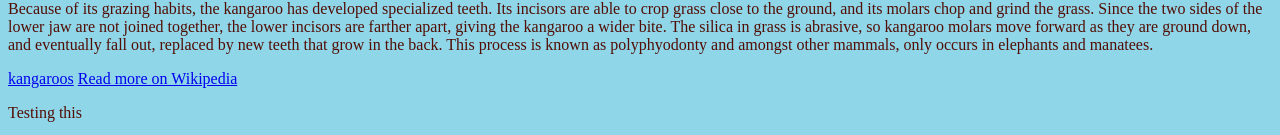
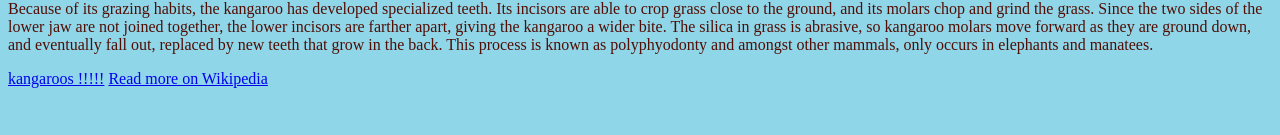
Before and after one commit to AlaaHousami/ALaaHousami.github.io, a plain HTML site: page index.html in a window 1280 px wide. Shown: the part 4507-4642 px from the top of the page. After the commit the page ends 4611 px from the top, so only its background shows below. Drawn offline with Linux system fonts and the light colour scheme.

Commit message:
Add files via upload

```diff
--- a/index.html
+++ b/index.html
@@ -179,9 +179,9 @@ Kangaroos are the only large animals to use hopping as a means of locomotion. Th
     <p>Because of its grazing habits, the kangaroo has developed specialized teeth. Its incisors are able to crop grass close to the ground, and its molars chop and grind the grass. Since the two sides of the lower jaw are not joined together, the lower incisors are farther apart, giving the kangaroo a wider bite. The silica in grass is abrasive, so kangaroo molars move forward as they are ground down, and eventually fall out, replaced by new teeth that grow in the back. This process is known as polyphyodonty and amongst other mammals, only occurs in elephants and manatees.</p>
 
     <p>
-    <a href="#kangaroos">kangaroos</a>
+    <a href="#kangaroos">kangaroos !!!!!</a>
     <a href="http://en.wikipedia.org/wiki/Kangaroo">Read more on Wikipedia</a>
     </p>
-    <p>Testing this</p>
+
     </body>
     </html>
```
